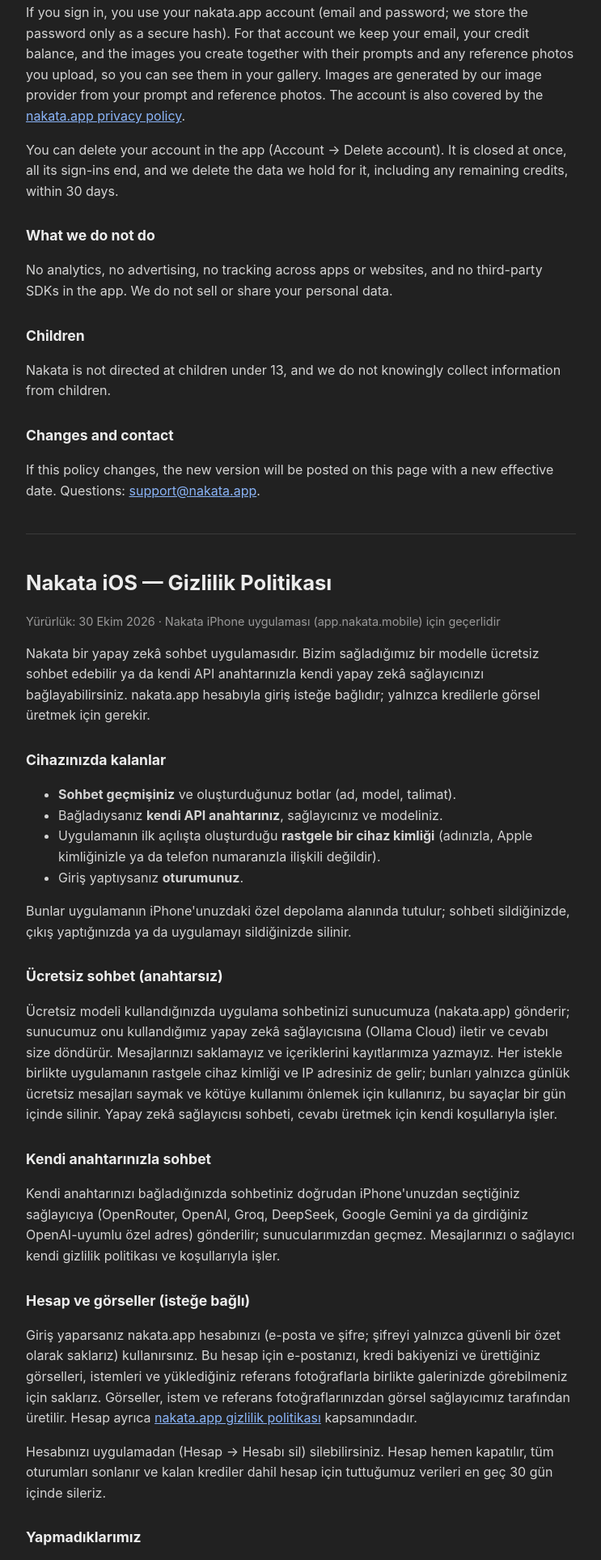
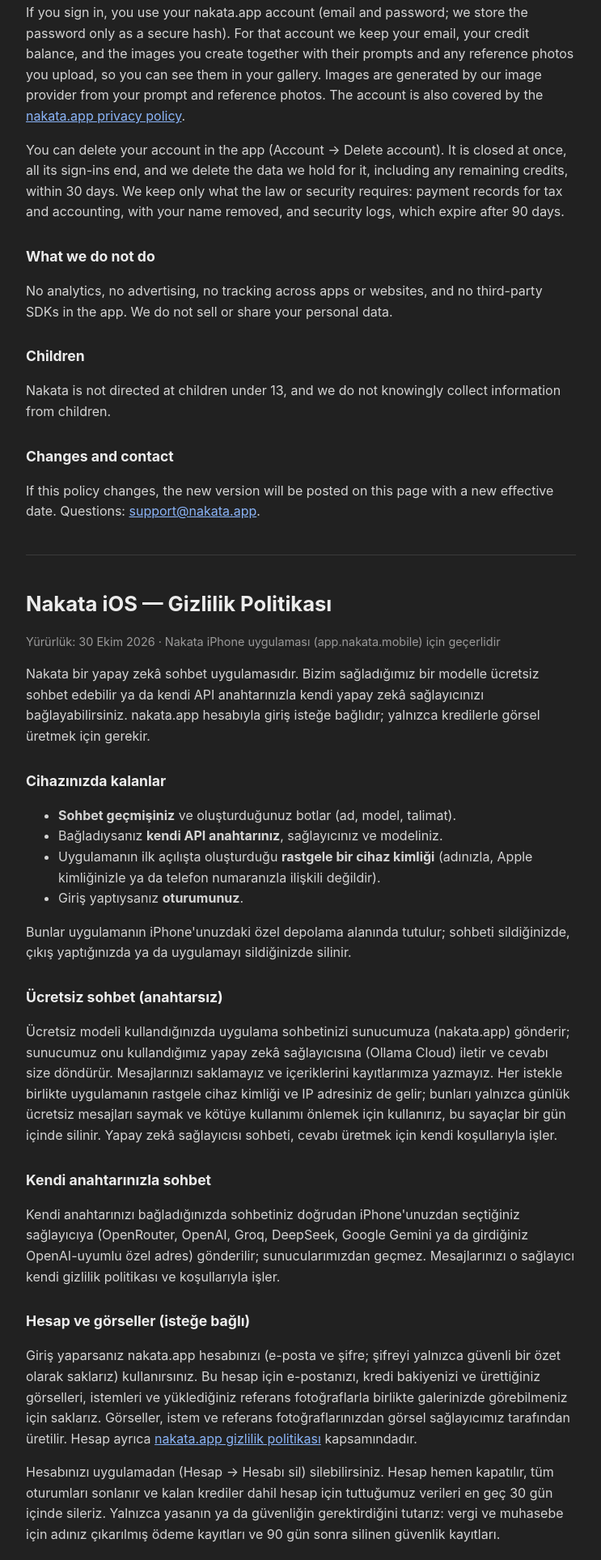
Before and after one commit to nakata-app/nakata-mobile, a website: page docs/privacy.html in a window 1280 px wide. Shown: the part 991-2918 px from the top of the page at 81% size, without its empty margins (268-1011 px from the left). Drawn offline with Linux system fonts and the light colour scheme.

Commit message:
docs: privacy policy names what account deletion keeps
The purge (Database 01abfbf7) keeps billing records for tax and accounting with
the person pseudonymised, and security logs expire after 90 days; the policy now
says so next to the 30-day deletion.

```diff
--- a/docs/privacy.html
+++ b/docs/privacy.html
@@ -39,7 +39,7 @@
 
 <h2>Account and images (optional)</h2>
 <p>If you sign in, you use your nakata.app account (email and password; we store the password only as a secure hash). For that account we keep your email, your credit balance, and the images you create together with their prompts and any reference photos you upload, so you can see them in your gallery. Images are generated by our image provider from your prompt and reference photos. The account is also covered by the <a href="https://nakata.app/privacy">nakata.app privacy policy</a>.</p>
-<p>You can delete your account in the app (Account → Delete account). It is closed at once, all its sign-ins end, and we delete the data we hold for it, including any remaining credits, within 30 days.</p>
+<p>You can delete your account in the app (Account → Delete account). It is closed at once, all its sign-ins end, and we delete the data we hold for it, including any remaining credits, within 30 days. We keep only what the law or security requires: payment records for tax and accounting, with your name removed, and security logs, which expire after 90 days.</p>
 
 <h2>What we do not do</h2>
 <p>No analytics, no advertising, no tracking across apps or websites, and no third-party SDKs in the app. We do not sell or share your personal data.</p>
@@ -74,7 +74,7 @@
 
 <h2>Hesap ve görseller (isteğe bağlı)</h2>
 <p>Giriş yaparsanız nakata.app hesabınızı (e-posta ve şifre; şifreyi yalnızca güvenli bir özet olarak saklarız) kullanırsınız. Bu hesap için e-postanızı, kredi bakiyenizi ve ürettiğiniz görselleri, istemleri ve yüklediğiniz referans fotoğraflarla birlikte galerinizde görebilmeniz için saklarız. Görseller, istem ve referans fotoğraflarınızdan görsel sağlayıcımız tarafından üretilir. Hesap ayrıca <a href="https://nakata.app/privacy">nakata.app gizlilik politikası</a> kapsamındadır.</p>
-<p>Hesabınızı uygulamadan (Hesap → Hesabı sil) silebilirsiniz. Hesap hemen kapatılır, tüm oturumları sonlanır ve kalan krediler dahil hesap için tuttuğumuz verileri en geç 30 gün içinde sileriz.</p>
+<p>Hesabınızı uygulamadan (Hesap → Hesabı sil) silebilirsiniz. Hesap hemen kapatılır, tüm oturumları sonlanır ve kalan krediler dahil hesap için tuttuğumuz verileri en geç 30 gün içinde sileriz. Yalnızca yasanın ya da güvenliğin gerektirdiğini tutarız: vergi ve muhasebe için adınız çıkarılmış ödeme kayıtları ve 90 gün sonra silinen güvenlik kayıtları.</p>
 
 <h2>Yapmadıklarımız</h2>
 <p>Uygulamada analitik, reklam, uygulamalar ya da siteler arası takip ve üçüncü taraf SDK yoktur. Kişisel verilerinizi satmayız ve paylaşmayız.</p>
```
